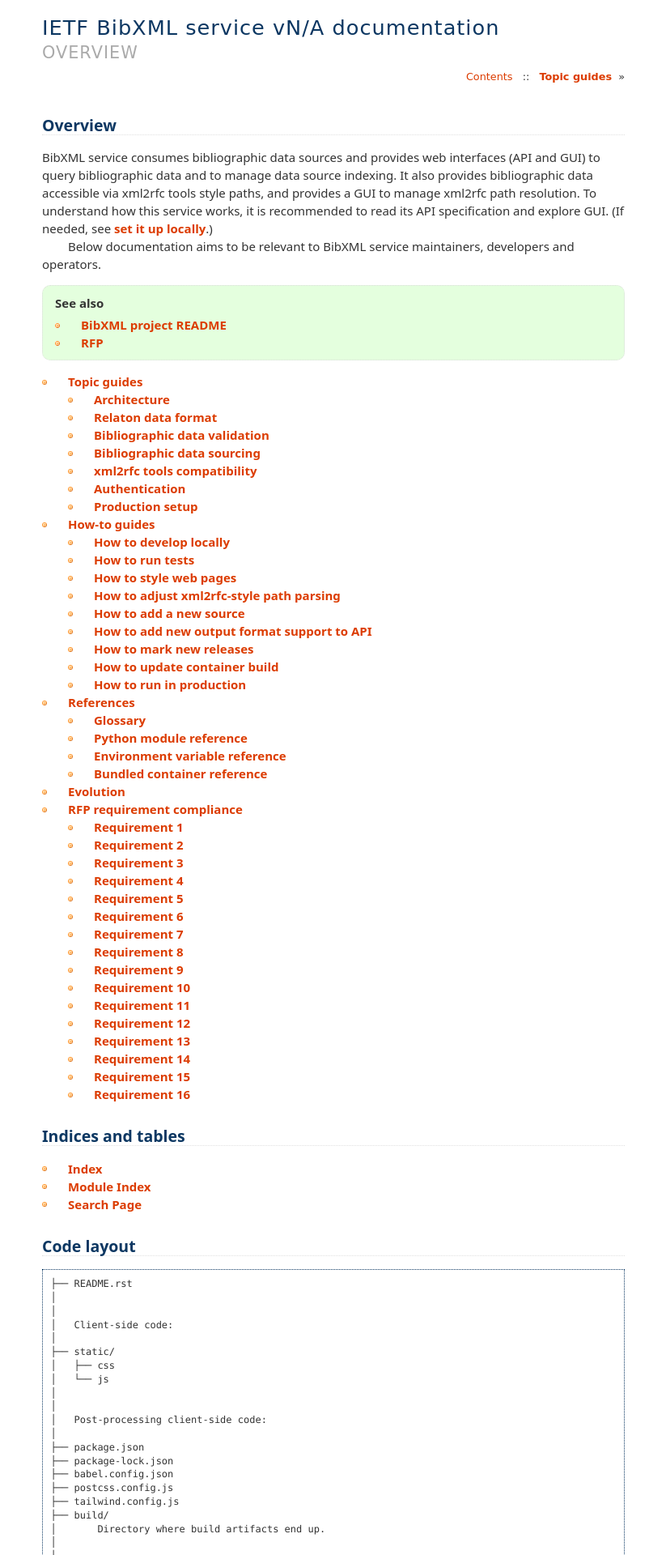
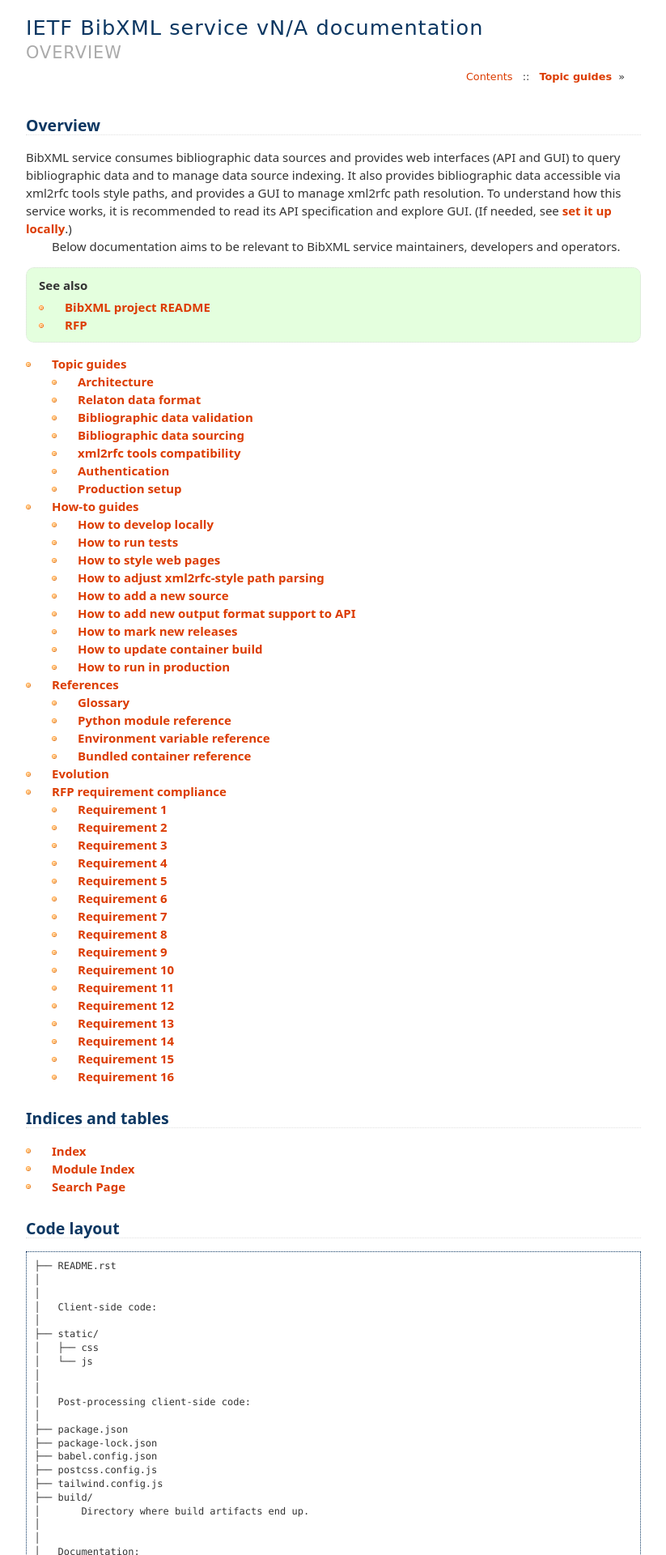
Before and after one commit to ietf-tools/bibxml-service, a Sphinx documentation site: the page built from docs/index.rst, in a window 1280 px wide. Shown: the top 1920 px of the page at 81% size, without its empty margins (228-1051 px from the left). Built offline with Sphinx 7.4.7, drawn with Linux system fonts in a browser that asks for light colours; pages that are not in the unit, such as notebooks, are missing from menus.

Commit message:
docs: adjust margins for narrow viewports

```diff
--- a/docs/_static/custom-haiku.css
+++ b/docs/_static/custom-haiku.css
@@ -24,6 +24,16 @@ h4, h5, h6 {
   font-weight: bold;
 }
 
+
+/* Halve margins for narrow viewports */
+body > div.content {
+  margin-left: 20px;
+  margin-right: 20px;
+}
+body > div.header {
+  padding-left: 20px;
+  padding-right: 20px;
+}
 
 /* Typography */
 body {
```
